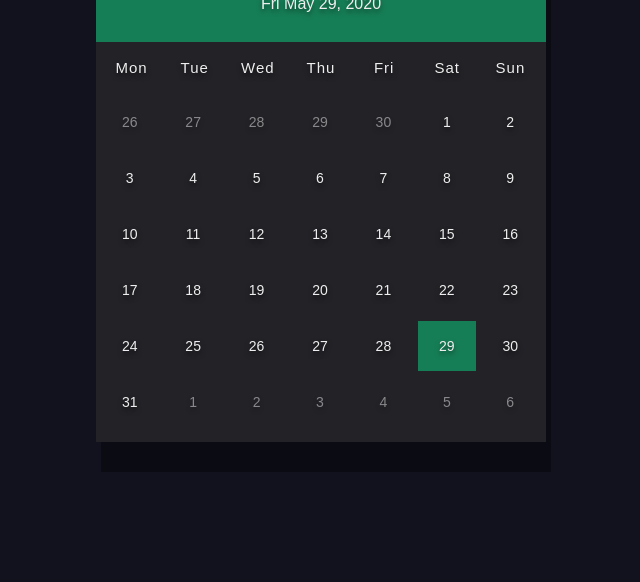
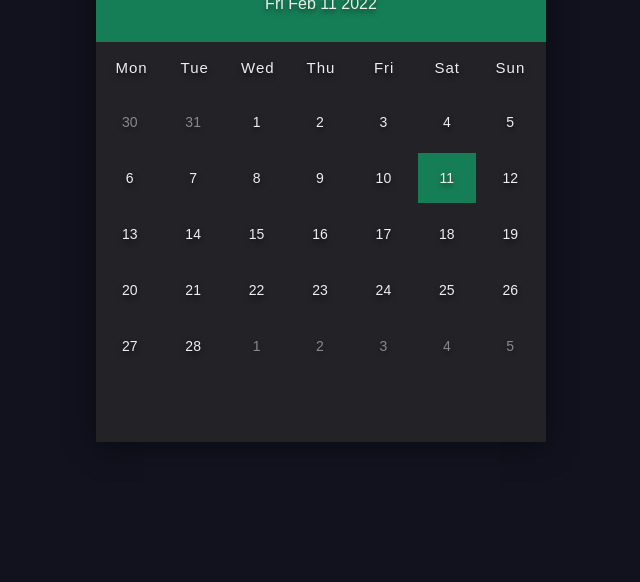
Before and after one commit to Kryseus/Calender, a plain HTML site: page public/index.html in a window 1280 px wide. Shown: the part 218-800 px from the top of the page, without its empty margins (319-959 px from the left). Drawn offline with Linux system fonts and the light colour scheme.

Commit message:
script working

```diff
--- a/public/index.html
+++ b/public/index.html
@@ -28,48 +28,6 @@
             <div>Sun</div>
         </div>
         <div class="days">
-            <div class="prev-date">26</div>
-            <div class="prev-date">27</div>
-            <div class="prev-date">28</div>
-            <div class="prev-date">29</div>
-            <div class="prev-date">30</div>
-            <div>1</div>
-            <div>2</div>
-            <div>3</div>
-            <div>4</div>
-            <div>5</div>
-            <div>6</div>
-            <div>7</div>
-            <div>8</div>
-            <div>9</div>
-            <div>10</div>
-            <div>11</div>
-            <div>12</div>
-            <div>13</div>
-            <div>14</div>
-            <div>15</div>
-            <div>16</div>
-            <div>17</div>
-            <div>18</div>
-            <div>19</div>
-            <div>20</div>
-            <div>21</div>
-            <div>22</div>
-            <div>23</div>
-            <div>24</div>
-            <div>25</div>
-            <div>26</div>
-            <div>27</div>
-            <div>28</div>
-            <div class="today">29</div>
-            <div>30</div>
-            <div>31</div>
-            <div class="next-date">1</div>
-            <div class="next-date">2</div>
-            <div class="next-date">3</div>
-            <div class="next-date">4</div>
-            <div class="next-date">5</div>
-            <div class="next-date">6</div>
         </div>
         </div>
 
--- a/src/script.js
+++ b/src/script.js
@@ -0,0 +1,84 @@
+const date = new Date();
+
+const renderCalendar = () => {
+  date.setDate(1);
+
+  const monthDays = document.querySelector(".days");
+
+  const lastDay = new Date(
+    date.getFullYear(),
+    date.getMonth() + 1,
+    0
+  ).getDate();
+
+  const prevLastDay = new Date(
+    date.getFullYear(),
+    date.getMonth(),
+    0
+  ).getDate();
+
+
+  const firstDayIndex = date.getDay();
+
+  const lastDayIndex = new Date(
+    date.getFullYear(),
+    date.getMonth() + 1,
+    0
+  ).getDay();
+
+  const nextDays = 7 - lastDayIndex - 1;
+
+  const months = [
+    "January",
+    "February",
+    "March",
+    "April",
+    "May",
+    "June",
+    "July",
+    "August",
+    "September",
+    "October",
+    "November",
+    "December",
+  ];
+
+  document.querySelector(".date h1").innerHTML = months[date.getMonth()];
+
+  document.querySelector(".date p").innerHTML = new Date().toDateString();
+
+  let days = "";
+
+  for (let x = firstDayIndex; x > 0; x--) {
+    days += `<div class="prev-date">${prevLastDay - x + 1}</div>`;
+  }
+
+  for (let i = 1; i <= lastDay; i++) {
+    if (
+      i === new Date().getDate() &&
+      date.getMonth() === new Date().getMonth()
+    ) {
+      days += `<div class="today">${i}</div>`;
+    } else {
+      days += `<div>${i}</div>`;
+    }
+  }
+
+
+  for (let j = 1; j <= nextDays; j++) {
+    days += `<div class="next-date">${j}</div>`;
+  }
+  monthDays.innerHTML = days;
+};
+
+document.querySelector(".prev").addEventListener("click", () => {
+  date.setMonth(date.getMonth() - 1);
+  renderCalendar();
+});
+
+document.querySelector(".next").addEventListener("click", () => {
+  date.setMonth(date.getMonth() + 1);
+  renderCalendar();
+});
+
+renderCalendar();
--- a/src/style.css
+++ b/src/style.css
@@ -23,7 +23,7 @@ html {
     width: 45rem;
     height: 52rem;
     background-color: #222227;
-    box-shadow: 0.5rem 3rem rgba(0, 0, 0, 0.4);
+    box-shadow: 0 0.5rem 3rem rgba(0, 0, 0, 0.4);
 }
 
 .month {
```
